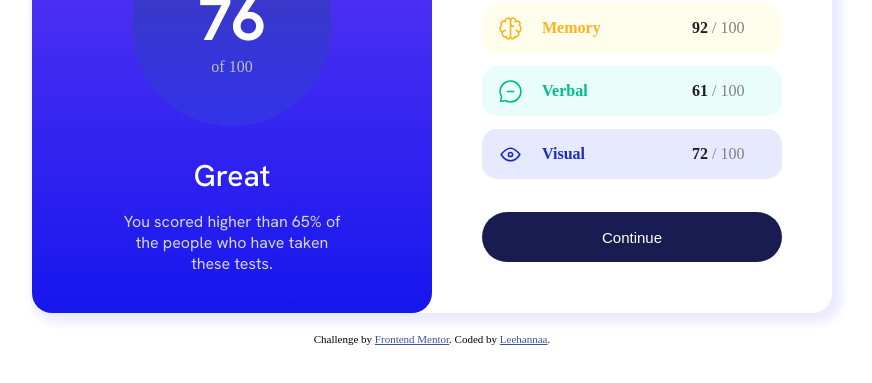
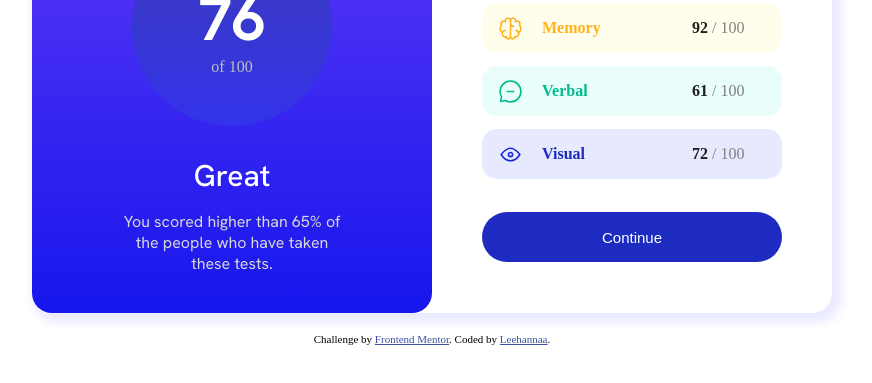
Before and after one commit to LeeHannaa/likeLionCss, a plain HTML site: page index.html in a window 1280 px wide. In both pictures the pointer is over the button "Continue". Shown: the part 329-712 px from the top of the page, without its empty margins (216-1088 px from the left). Drawn offline with Linux system fonts and the light colour scheme.

Commit message:
style: add hover

```diff
--- a/main.css
+++ b/main.css
@@ -161,6 +161,10 @@ button {
   font-weight: 500;
   background-color: rgb(25, 28, 80);
 }
+button:hover {
+  background-color: rgb(29, 43, 192);
+}
+
 @media (max-width: 850px) {
   #biggrid {
     display: grid;
```
